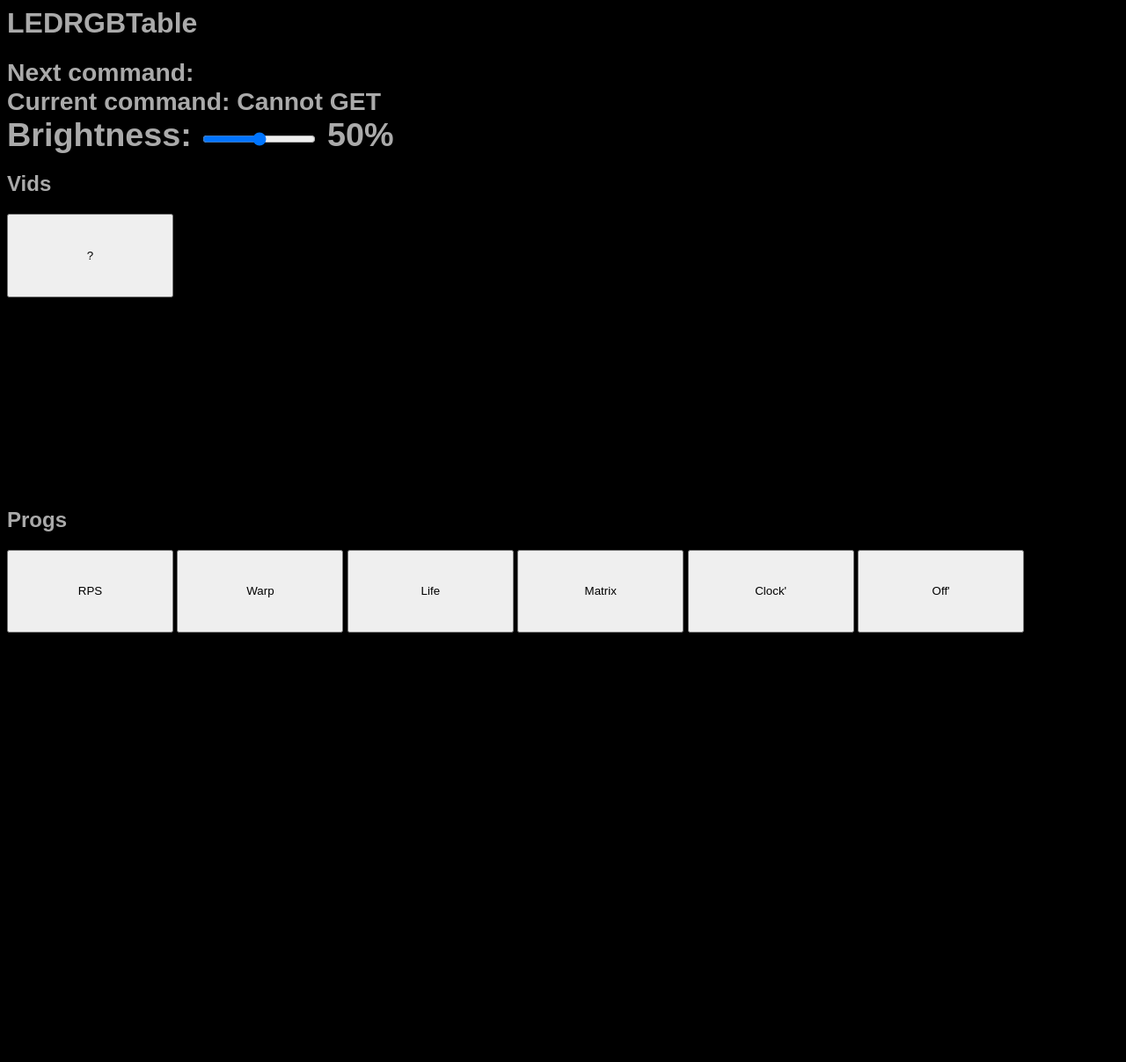
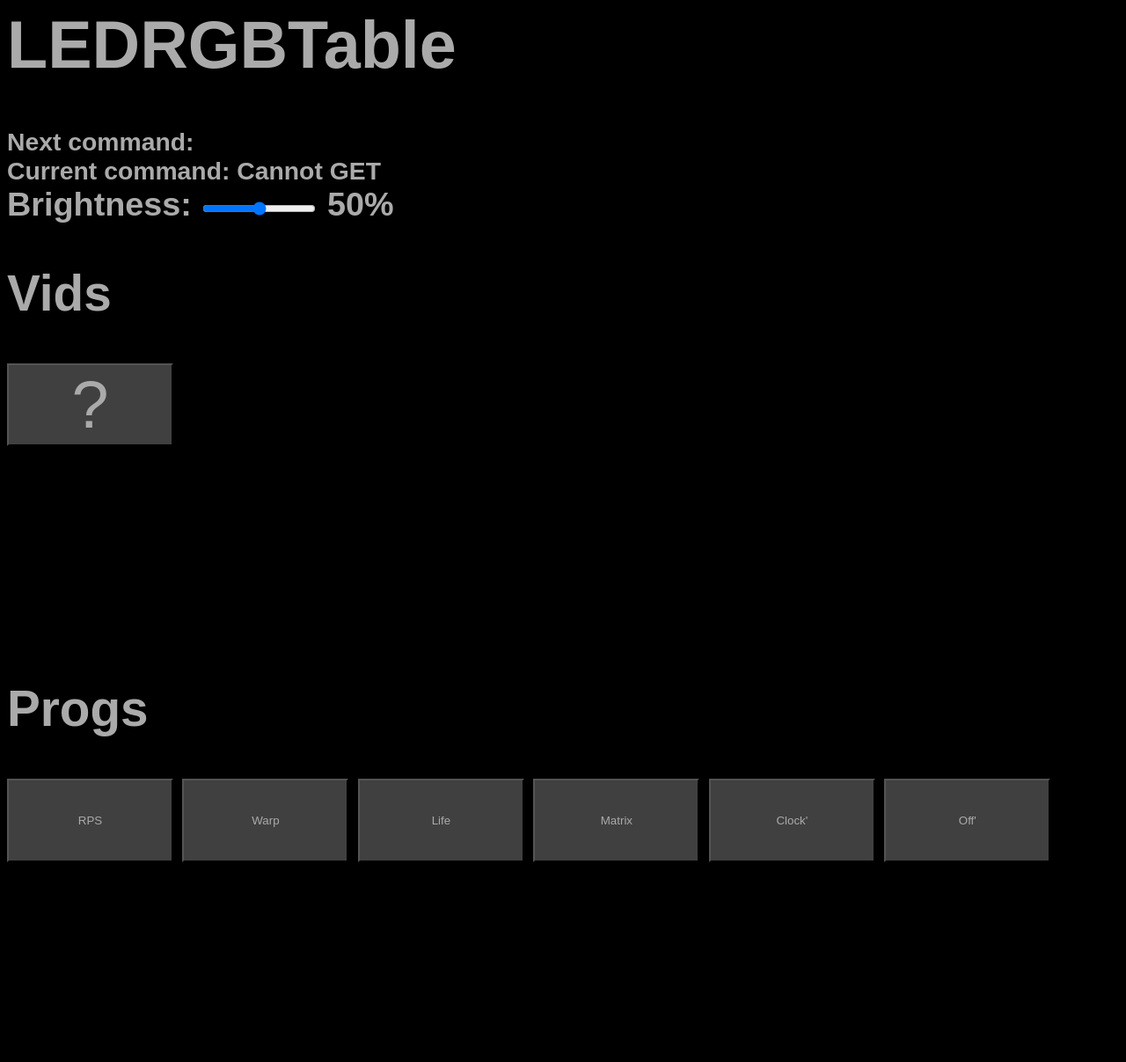
Before and after one commit to lvachon/LEDRGBTable, a PHP site: page /?brightness=1 in a window 1280 px wide. Shown: the whole page at 88% size. Before the commit the page ends 719 px from the top, so only its background shows below. Run offline with PHP 8.4, Linux system fonts and the light colour scheme.

Commit message:
no message

```diff
--- a/web/index.php
+++ b/web/index.php
@@ -52,11 +52,12 @@ if(isset($_GET['rand'])){
 	<head>
 		<style>
 			.vid {margin:2px;border:solid 1px #888888;height:2.5cm;}
-			body {background:#000000;color:#AAAAAA;font-weight:bold;font-family:sans-serif;}
+			body {background:#000000;color:#AAAAAA;font-weight:bold;font-family:sans-serif;font-size:1cm;}
 			a {color:#EEEEEE;font-weight:bold;font-size:2.5cm;}
 			.status {font-size:0.75cm;}
 			.oflow {width:95%;height:40%;overflow-y:auto;}
 			.progbox button {width:5cm;height:2.5cm;}
+			button {background:#404040;color:#AAAAAA;}
 		</style>
 		<script>
 			function playVid(vid){
@@ -118,7 +119,7 @@ if(isset($_GET['rand'])){
 					}
 
 				?>
-				<button onclick='runCmd("rand=1");' style='width:5cm;height:2.5cm;'>?</button>
+				<button onclick='runCmd("rand=1");' style='width:5cm;height:2.5cm;font-size:2cm;'>?</button>
 			</div>
 		</div>
 		<div>
```
